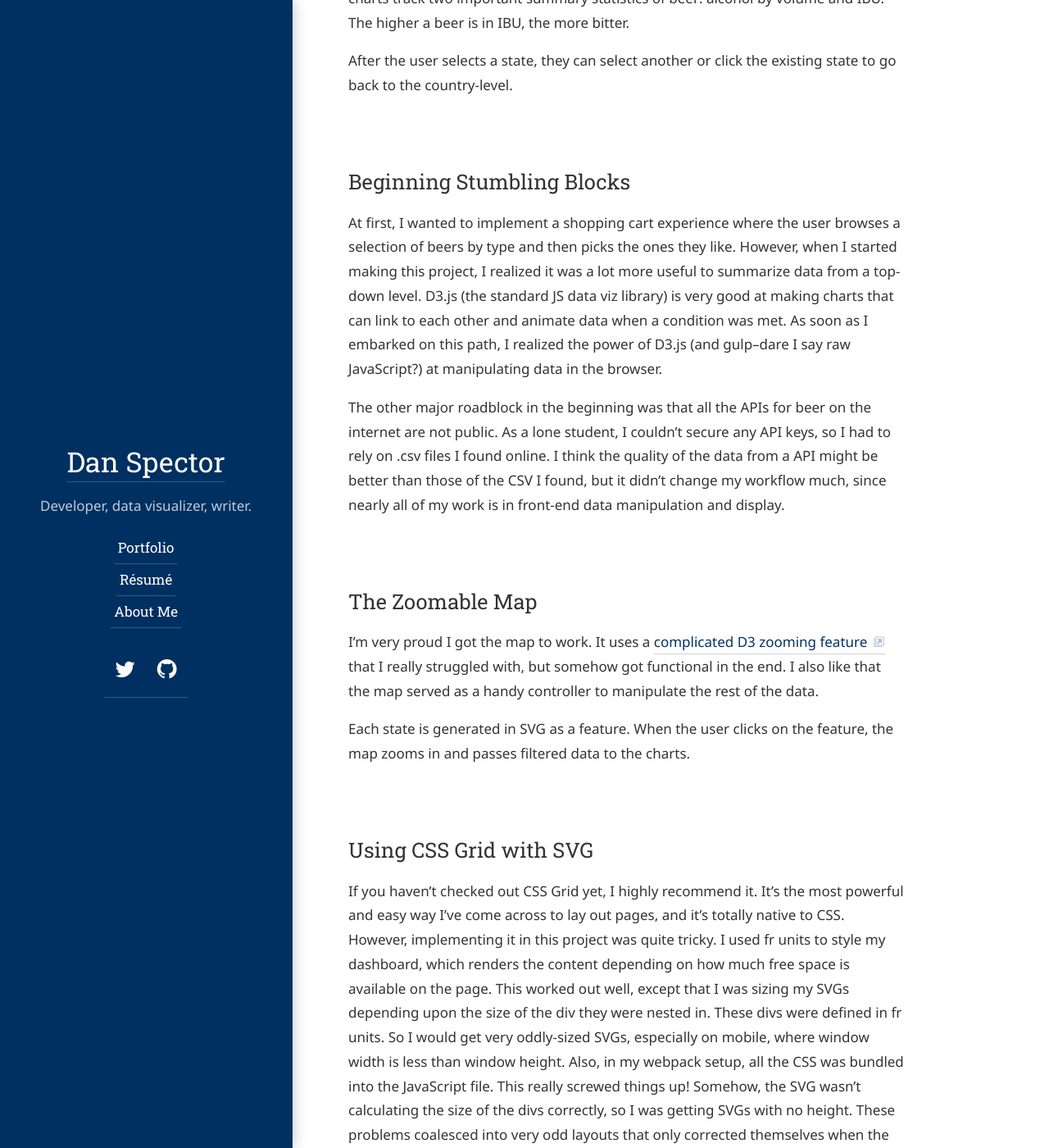
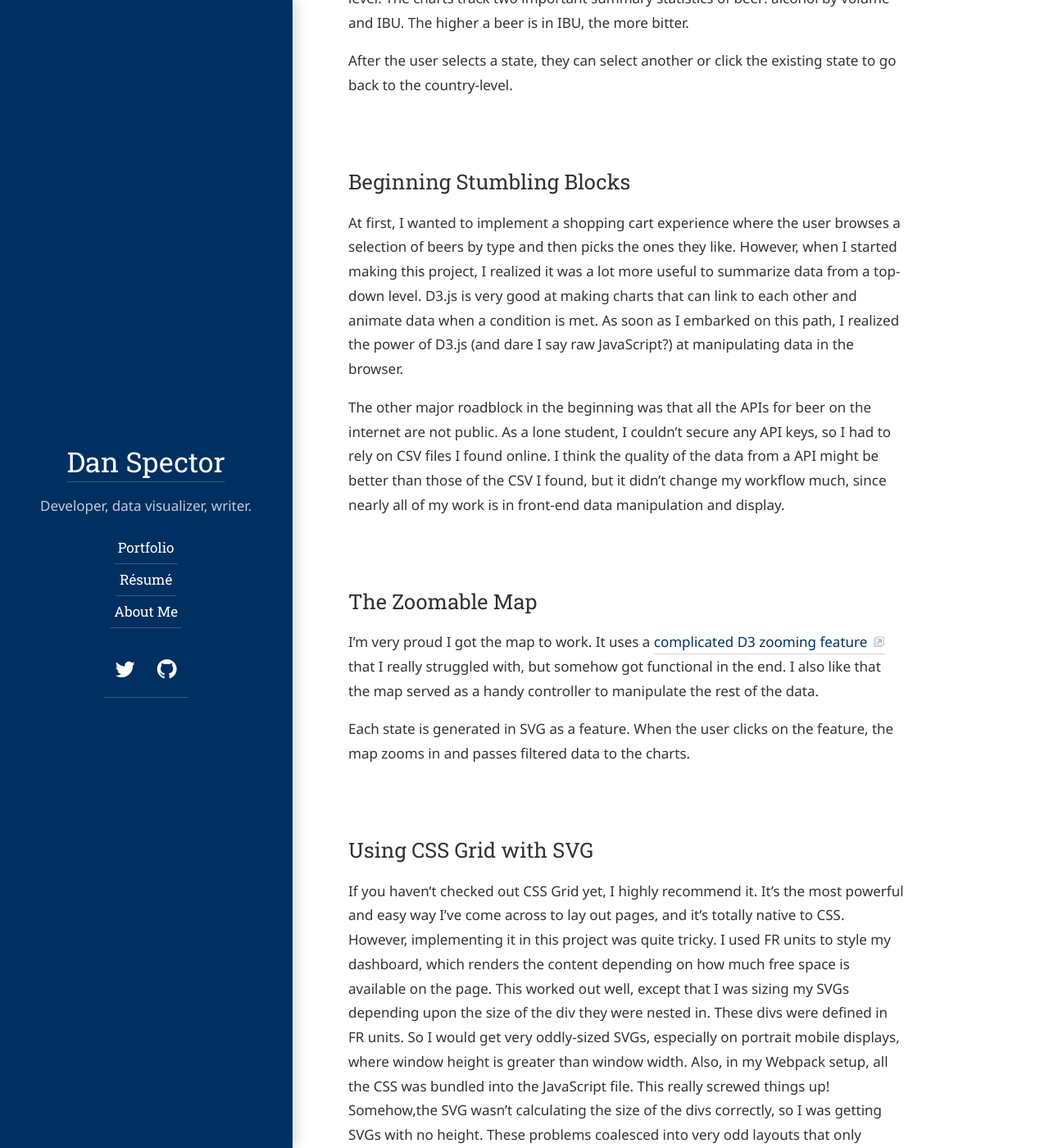
Before and after one commit to inspectordanno/inspectordanno.github.io, a Jekyll site: the page built from _projects/beer.md, in a window 1280 px wide and 1400 px high, scrolled down 1018 px. Shown: the whole window at 82% size. Built offline with Jekyll 4.4.1, drawn with Linux system fonts in a browser that asks for light colours; some web fonts are replaced; some of the changed text lies outside the part shown.

Commit message:
updated beer page

```diff
--- a/_projects/beer.md
+++ b/_projects/beer.md
@@ -21,15 +21,15 @@
 
 This is the project I'm most proud of. It is a classic data visualization “dashboard”. Sometimes I cringe when I hear that word, but it's definitely the best way to describe this work. The user selects a parameter and then all the modules update based on the input.
 
-In this example, the parameter selected is a state. When the user clicks on a state, the dataset (consisting of breweries and beers) is filtered down to the state level. The charts track two important summary statistics of beer: alcohol by volume and IBU. The higher a beer is in IBU, the more bitter.
+In this example, the parameter selected is a U.S. state. When the user clicks on a state, the dataset (consisting of breweries and beers) is filtered down to the state level. The charts track two important summary statistics of beer: alcohol by volume and IBU. The higher a beer is in IBU, the more bitter.
 
 After the user selects a state, they can select another or click the existing state to go back to the country-level.
 
 ## Beginning Stumbling Blocks
 
- At first, I wanted to implement a shopping cart experience where the user browses a selection of beers by type and then picks the ones they like. However, when I started making this project, I realized it was a lot more useful to summarize data from a top-down level. D3.js (the standard JS data viz library) is very good at making charts that can link to each other and animate data when a condition was met. As soon as I embarked on this path, I realized the power of D3.js (and gulp–dare I say raw JavaScript?) at manipulating data in the browser.
+ At first, I wanted to implement a shopping cart experience where the user browses a selection of beers by type and then picks the ones they like. However, when I started making this project, I realized it was a lot more useful to summarize data from a top-down level. D3.js is very good at making charts that can link to each other and animate data when a condition is met. As soon as I embarked on this path, I realized the power of D3.js (and dare I say raw JavaScript?) at manipulating data in the browser.
 
-The other major roadblock in the beginning was that all the APIs for beer on the internet are not public. As a lone student, I couldn’t secure any API keys, so I had to rely on .csv files I found online. I think the quality of the data from a  API might be better than those of the CSV I found, but it didn’t change my workflow much, since nearly all of my work is in front-end data manipulation and display.
+The other major roadblock in the beginning was that all the APIs for beer on the internet are not public. As a lone student, I couldn’t secure any API keys, so I had to rely on CSV files I found online. I think the quality of the data from a  API might be better than those of the CSV I found, but it didn’t change my workflow much, since nearly all of my work is in front-end data manipulation and display.
 
 ## The Zoomable Map
 
@@ -39,9 +39,12 @@
 
 ## Using CSS Grid with SVG
 
-If you haven't checked out CSS Grid yet, I highly recommend it. It's the most powerful and easy way I've come across to lay out pages, and it's totally native to CSS. However, implementing it in this project was quite tricky. I used fr units to style my dashboard, which renders the content depending on how much free space is available on the page. This worked out well, except that I was sizing my SVGs depending upon the size of the div they were nested in. These divs were defined in fr units. So I would get very oddly-sized SVGs, especially on mobile, where window width is less than window height. Also, in my webpack setup, all the CSS was bundled into the JavaScript file. This really screwed things up! Somehow, the SVG wasn't calculating the size of the divs correctly, so I was getting SVGs with no height. These problems coalesced into very odd layouts that only corrected themselves when the page was reloaded multiple times.
+If you haven't checked out CSS Grid yet, I highly recommend it. It's the most powerful and easy way I've come across to lay out pages, and it's totally native to CSS. However, implementing it in this project was quite tricky. I used FR units to style my dashboard, which renders the content depending on how much free space is available on the page. This worked out well, except that I was sizing my SVGs depending upon the size of the div they were nested in. These divs were defined in FR units. So I would get very oddly-sized SVGs, especially on portrait mobile displays, where window height is greater than window width. Also, in my Webpack setup, all the CSS was bundled into the JavaScript file. This really screwed things up! Somehow,the SVG wasn't calculating the size of the divs correctly, so I was getting SVGs with no height. These problems coalesced into very odd layouts that only corrected themselves when the page was reloaded multiple times.
 
 The solution involved using [extract-text-webpack-plugin](https://github.com/webpack-contrib/extract-text-webpack-plugin), which bundled my styles into a separate CSS file. I will probably do this from now on due to all the unforseen problems I encountered with my CSS in JS. I also set up some breakpoints in JavaScript, and rendered the height of the SVG based on a consistent ratio to the width. This gave me consistent width-height ratios across all screen sizes.
+
+If you are using Webpack 4, use this plugin instead:
+[mini-css-extract-plugin](https://github.com/webpack-contrib/mini-css-extract-plugin)
 
 Here's how I did it:
 
```
